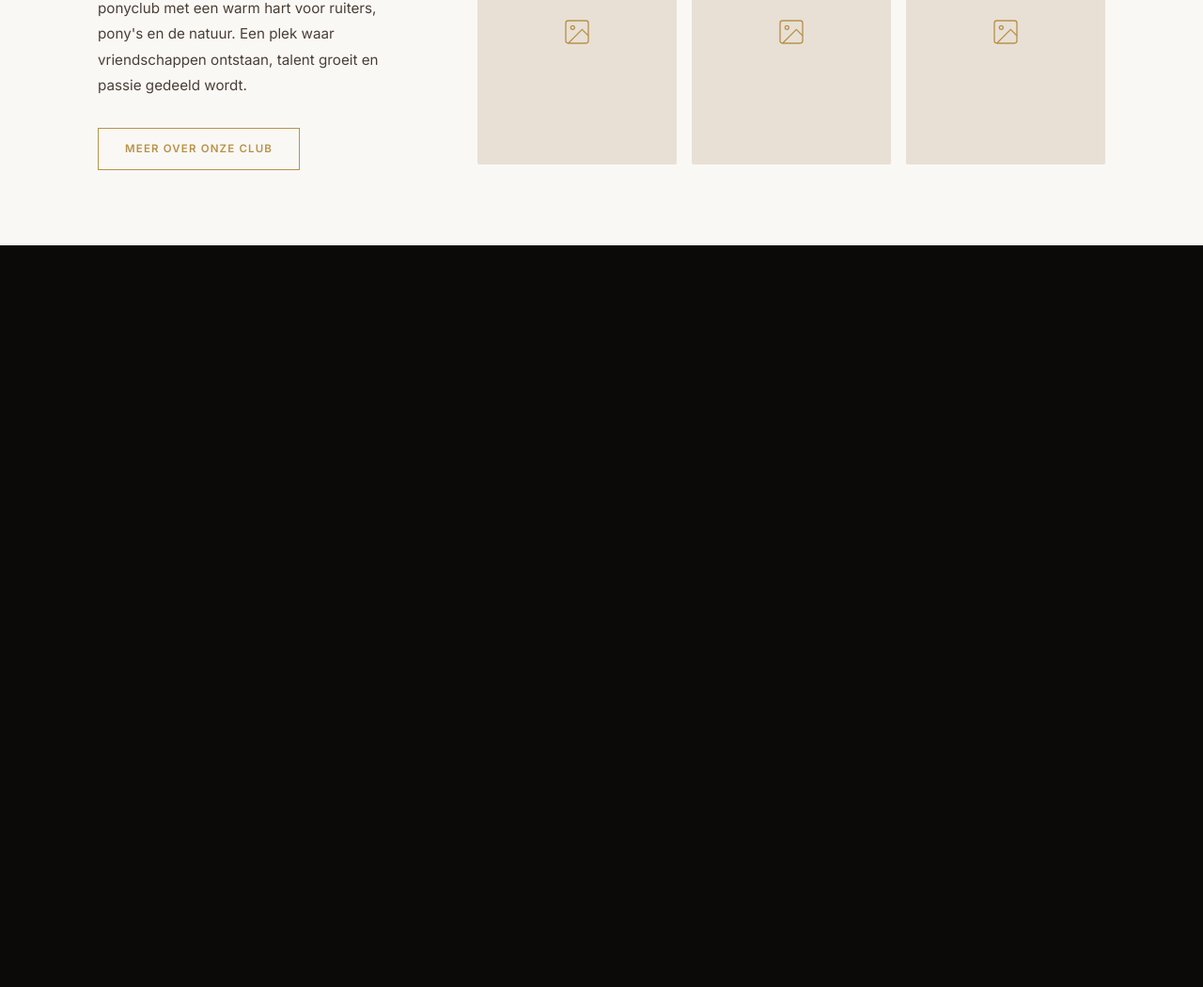
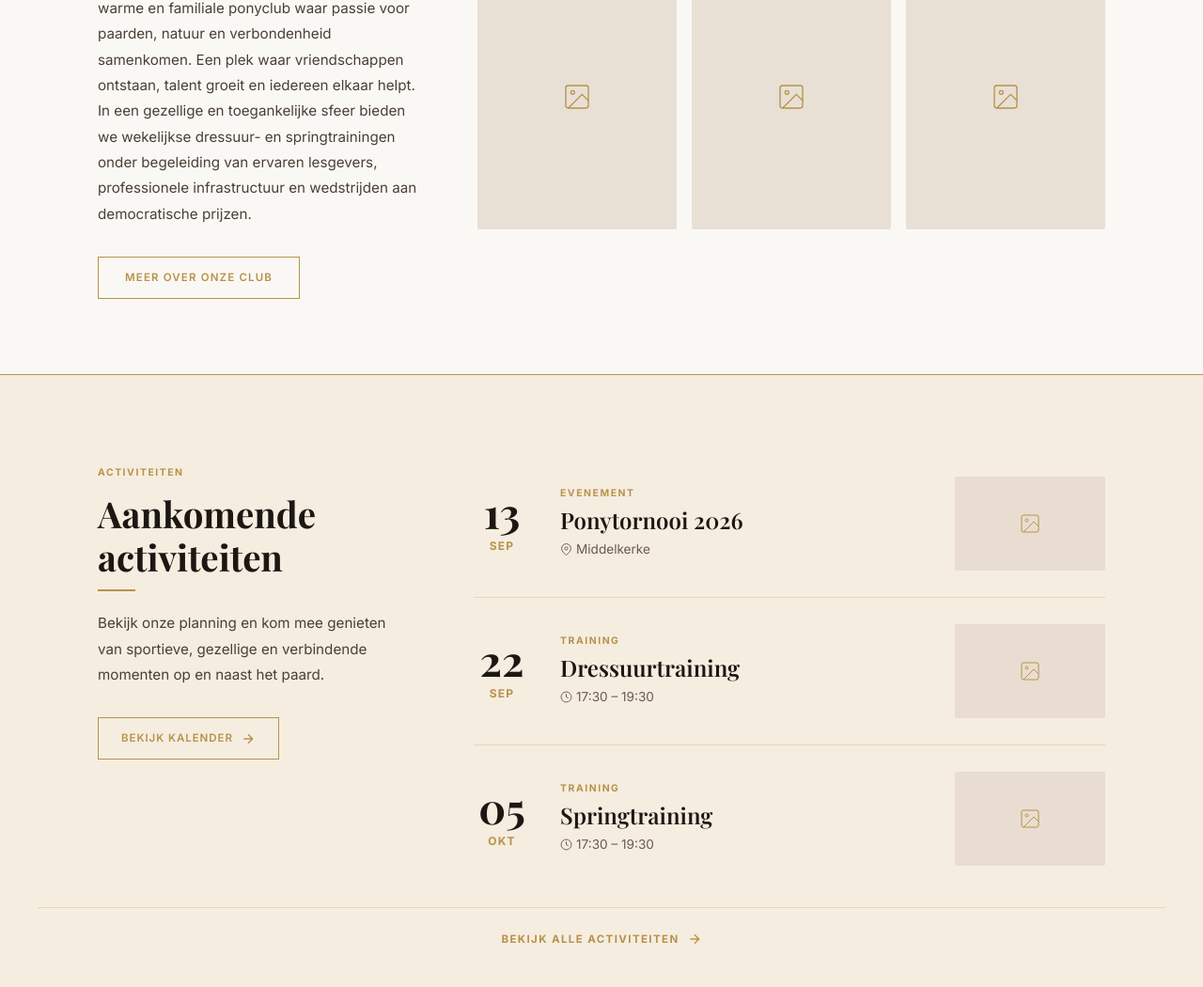
Before and after one commit to pni-digital/jong-spermalie-ruiters, an Astro site: page / in a window 1280 px wide. Shown: the part 1227-2277 px from the top of the page at 94% size. Before the commit the page ends 1488 px from the top, so only its background shows below. Built offline with nearby package versions, Linux system fonts and the light colour scheme; Astro itself is replaced by a stand-in of ours.

Commit message:
intermediate commit

```diff
--- /dev/null
+++ b/src/components/sections/ActivitiesSection.astro
@@ -0,0 +1,323 @@
+---
+interface Activity {
+    title: string;
+    type: string;
+    day: string;
+    month: string;
+    location?: string;
+    time?: string;
+    image?: string;
+}
+
+interface Props {
+    title: string;
+    eyebrow: string;
+    description: string;
+    cta: { label: string; href: string };
+    bottomCta: { label: string; href: string };
+    activities: Activity[];
+}
+
+const { title, eyebrow, description, cta, bottomCta, activities } = Astro.props;
+---
+
+<section class="activities-section">
+    <div class="activities-inner">
+
+        <!-- Links: tekst -->
+        <div class="activities-left">
+            <p class="activities-eyebrow">{eyebrow}</p>
+            <h2 class="activities-title">{title}</h2>
+            <div class="activities-divider"></div>
+            <p class="activities-description">{description}</p>
+            <a href={cta.href} class="activities-btn">
+                {cta.label}
+                <svg xmlns="http://www.w3.org/2000/svg" width="16" height="16" fill="none" viewBox="0 0 24 24" stroke="currentColor" stroke-width="2"><path d="M5 12h14M12 5l7 7-7 7"/></svg>
+            </a>
+        </div>
+
+        <!-- Rechts: activiteiten lijst -->
+        <div class="activities-right">
+            {activities.map((activity, i) => (
+                <div class="activity-row">
+                    {i > 0 && <div class="activity-separator"></div>}
+                    <div class="activity-item">
+                        <div class="activity-date">
+                            <span class="activity-day">{activity.day}</span>
+                            <span class="activity-month">{activity.month}</span>
+                        </div>
+                        <div class="activity-info">
+                            <p class="activity-type">{activity.type}</p>
+                            <h3 class="activity-name">{activity.title}</h3>
+                            {activity.location && (
+                                <p class="activity-meta">
+                                    <svg xmlns="http://www.w3.org/2000/svg" width="13" height="13" fill="none" viewBox="0 0 24 24" stroke="currentColor" stroke-width="1.8" style="display:inline;vertical-align:middle;margin-right:4px;">
+                                        <path d="M21 10c0 7-9 13-9 13s-9-6-9-13a9 9 0 0118 0z"/><circle cx="12" cy="10" r="3"/>
+                                    </svg>
+                                    {activity.location}
+                                </p>
+                            )}
+                            {activity.time && (
+                                <p class="activity-meta">
+                                    <svg xmlns="http://www.w3.org/2000/svg" width="13" height="13" fill="none" viewBox="0 0 24 24" stroke="currentColor" stroke-width="1.8" style="display:inline;vertical-align:middle;margin-right:4px;">
+                                        <circle cx="12" cy="12" r="10"/><path d="M12 6v6l4 2"/>
+                                    </svg>
+                                    {activity.time}
+                                </p>
+                            )}
+                        </div>
+                        <div class="activity-image">
+                            {activity.image ? (
+                                <img src={activity.image} alt={activity.title} />
+                            ) : (
+                                <div class="activity-image-placeholder">
+                                    <svg xmlns="http://www.w3.org/2000/svg" width="24" height="24" fill="none" viewBox="0 0 24 24" stroke="currentColor" stroke-width="1">
+                                        <rect x="3" y="3" width="18" height="18" rx="2"/><circle cx="8.5" cy="8.5" r="1.5"/><path d="M21 15l-5-5L5 21"/>
+                                    </svg>
+                                </div>
+                            )}
+                        </div>
+                    </div>
+                </div>
+            ))}
+        </div>
+
+    </div>
+
+    <!-- Bottom CTA -->
+    <div class="activities-footer">
+        <a href={bottomCta.href} class="activities-bottom-cta">
+            {bottomCta.label}
+            <svg xmlns="http://www.w3.org/2000/svg" width="16" height="16" fill="none" viewBox="0 0 24 24" stroke="currentColor" stroke-width="2"><path d="M5 12h14M12 5l7 7-7 7"/></svg>
+        </a>
+    </div>
+</section>
+
+<style>
+    .activities-section {
+        background: #f5ede0;
+        padding: 5rem 0 3rem;
+        width: 100%;
+    }
+
+    .activities-inner {
+        max-width: 1200px;
+        margin: 0 auto;
+        padding: 0 5%;
+        display: flex;
+        gap: 5rem;
+        align-items: flex-start;
+    }
+
+    /* LEFT */
+    .activities-left {
+        flex: 0 0 320px;
+        padding-top: 1rem;
+    }
+
+    .activities-eyebrow {
+        font-family: 'Inter', sans-serif;
+        font-size: 0.65rem;
+        font-weight: 700;
+        letter-spacing: 0.15em;
+        color: #b8924a;
+        text-transform: uppercase;
+        margin: 0 0 0.75rem 0;
+    }
+
+    .activities-title {
+        font-family: 'Playfair Display', serif;
+        font-size: clamp(2rem, 3vw, 2.8rem);
+        font-weight: 700;
+        color: #1c1712;
+        line-height: 1.2;
+        margin: 0 0 0.75rem 0;
+    }
+
+    .activities-divider {
+        width: 40px;
+        height: 2px;
+        background: #b8924a;
+        margin-bottom: 1.25rem;
+    }
+
+    .activities-description {
+        font-family: 'Inter', sans-serif;
+        font-size: 0.95rem;
+        color: #4a3f35;
+        line-height: 1.8;
+        margin-bottom: 2rem;
+    }
+
+    .activities-btn {
+        display: inline-flex;
+        align-items: center;
+        gap: 0.5rem;
+        padding: 0.75rem 1.5rem;
+        border: 1.5px solid #b8924a;
+        color: #b8924a;
+        font-family: 'Inter', sans-serif;
+        font-size: 0.72rem;
+        font-weight: 600;
+        letter-spacing: 0.08em;
+        text-decoration: none;
+        text-transform: uppercase;
+        transition: background 0.2s, color 0.2s;
+    }
+
+    .activities-btn:hover {
+        background: #b8924a;
+        color: #fff;
+    }
+
+    /* RIGHT */
+    .activities-right {
+        flex: 1;
+    }
+
+    .activity-separator {
+        width: 100%;
+        height: 1px;
+        background: rgba(184, 146, 74, 0.25);
+        margin: 0;
+    }
+
+    .activity-item {
+        display: flex;
+        align-items: center;
+        gap: 2rem;
+        padding: 1.75rem 0;
+    }
+
+    .activity-date {
+        flex: 0 0 60px;
+        display: flex;
+        flex-direction: column;
+        align-items: center;
+        text-align: center;
+    }
+
+    .activity-day {
+        font-family: 'Playfair Display', serif;
+        font-size: 2.8rem;
+        font-weight: 700;
+        color: #1c1712;
+        line-height: 1;
+    }
+
+    .activity-month {
+        font-family: 'Inter', sans-serif;
+        font-size: 0.75rem;
+        font-weight: 700;
+        letter-spacing: 0.1em;
+        color: #b8924a;
+        text-transform: uppercase;
+        margin-top: 0.2rem;
+    }
+
+    .activity-info {
+        flex: 1;
+    }
+
+    .activity-type {
+        font-family: 'Inter', sans-serif;
+        font-size: 0.65rem;
+        font-weight: 700;
+        letter-spacing: 0.15em;
+        color: #b8924a;
+        text-transform: uppercase;
+        margin: 0 0 0.3rem 0;
+    }
+
+    .activity-name {
+        font-family: 'Playfair Display', serif;
+        font-size: 1.5rem;
+        font-weight: 600;
+        color: #1c1712;
+        margin: 0 0 0.4rem 0;
+        line-height: 1.2;
+    }
+
+    .activity-meta {
+        font-family: 'Inter', sans-serif;
+        font-size: 0.85rem;
+        color: #6b5a4e;
+        margin: 0.15rem 0 0;
+        display: flex;
+        align-items: center;
+    }
+
+    .activity-image {
+        flex: 0 0 160px;
+        height: 100px;
+        overflow: hidden;
+        border-radius: 2px;
+    }
+
+    .activity-image img {
+        width: 100%;
+        height: 100%;
+        object-fit: cover;
+    }
+
+    .activity-image-placeholder {
+        width: 100%;
+        height: 100%;
+        background: #e8ddd0;
+        display: flex;
+        align-items: center;
+        justify-content: center;
+        color: #b8924a;
+    }
+
+    /* FOOTER */
+    .activities-footer {
+        max-width: 1200px;
+        margin: 1rem auto 0;
+        padding: 1.5rem 5% 0;
+        border-top: 1px solid rgba(184, 146, 74, 0.25);
+        display: flex;
+        justify-content: center;
+    }
+
+    .activities-bottom-cta {
+        display: inline-flex;
+        align-items: center;
+        gap: 0.5rem;
+        font-family: 'Inter', sans-serif;
+        font-size: 0.72rem;
+        font-weight: 700;
+        letter-spacing: 0.12em;
+        color: #b8924a;
+        text-decoration: none;
+        text-transform: uppercase;
+        transition: gap 0.2s;
+    }
+
+    .activities-bottom-cta:hover {
+        gap: 0.75rem;
+    }
+
+    @media (max-width: 900px) {
+        .activities-inner {
+            flex-direction: column;
+            gap: 2rem;
+        }
+
+        .activities-left {
+            flex: unset;
+            width: 100%;
+        }
+
+        .activity-image {
+            flex: 0 0 120px;
+            height: 80px;
+        }
+    }
+
+    @media (max-width: 600px) {
+        .activity-image {
+            display: none;
+        }
+    }
+</style>
--- /dev/null
+++ b/src/components/sections/SponsorsSection.astro
@@ -0,0 +1,66 @@
+---
+import countdownBg from '../../assets/images/countdown-bg.png';
+interface Logo { name: string; src: string; }
+interface Props {
+    eyebrow: string; title: string; description: string;
+    cta: { label: string; href: string }; logos: Logo[];
+}
+const { eyebrow, title, description, cta, logos } = Astro.props;
+
+// Splits in rijen van 4
+const rows: typeof logos[] = [];
+for (let i = 0; i < logos.length; i += 4) {
+    rows.push(logos.slice(i, i + 4));
+}
+---
+<section class="sponsors-section">
+    <img src={countdownBg.src} alt="" class="sponsors-bg" aria-hidden="true" />
+    <div class="sponsors-overlay"></div>
+    <div class="sponsors-inner">
+        <p class="sponsors-eyebrow">{eyebrow}</p>
+        <h2 class="sponsors-title">{title}</h2>
+        <div class="sponsors-divider"></div>
+        <p class="sponsors-description">{description}</p>
+        <div class="sponsors-rows">
+            {rows.map((row, rowIndex) => (
+                <>
+                    {rowIndex > 0 && <div class="sponsors-row-divider"></div>}
+                    <div class="sponsors-row">
+                        {row.map((logo) => (
+                            <div class="sponsor-item">
+                                {logo.src ? (
+                                    <img src={logo.src} alt={logo.name} class="sponsor-logo" />
+                                ) : (
+                                    <div class="sponsor-placeholder"><span>{logo.name}</span></div>
+                                )}
+                            </div>
+                        ))}
+                    </div>
+                </>
+            ))}
+        </div>
+        <a href={cta.href} class="sponsors-cta">
+            {cta.label}
+            <svg xmlns="http://www.w3.org/2000/svg" width="16" height="16" fill="none" viewBox="0 0 24 24" stroke="currentColor" stroke-width="2"><path d="M5 12h14M12 5l7 7-7 7"/></svg>
+        </a>
+    </div>
+</section>
+<style>
+    .sponsors-section { position: relative; padding: 5rem 0 4rem; width: 100%; overflow: hidden; }
+    .sponsors-bg { position: absolute; inset: 0; width: 100%; height: 100%; object-fit: cover; object-position: center; z-index: 0; }
+    .sponsors-overlay { position: absolute; inset: 0; z-index: 1; background: linear-gradient(to bottom, rgba(18,11,4,0.92) 0%, rgba(25,16,6,0.88) 100%); }
+    .sponsors-inner { position: relative; z-index: 2; max-width: 1100px; margin: 0 auto; padding: 0 5%; text-align: center; }
+    .sponsors-eyebrow { font-family: 'Inter', sans-serif; font-size: 0.65rem; font-weight: 700; letter-spacing: 0.18em; color: #b8924a; text-transform: uppercase; margin: 0 0 0.75rem; }
+    .sponsors-title { font-family: 'Playfair Display', serif; font-size: clamp(2rem, 3.5vw, 3rem); font-weight: 700; color: #f5f0e8; margin: 0 0 0.75rem; line-height: 1.2; }
+    .sponsors-divider { width: 40px; height: 2px; background: #b8924a; margin: 0 auto 1.5rem; }
+    .sponsors-description { font-family: 'Inter', sans-serif; font-size: 0.95rem; color: #c4aa88; line-height: 1.8; max-width: 600px; margin: 0 auto 3rem; }
+    .sponsors-row { display: flex; justify-content: center; align-items: center; flex-wrap: wrap; }
+    .sponsor-item { flex: 1; min-width: 180px; max-width: 280px; display: flex; align-items: center; justify-content: center; padding: 2rem 1.5rem; }
+    .sponsor-logo { max-height: 60px; max-width: 160px; width: auto; filter: brightness(0) invert(1); opacity: 0.85; transition: opacity 0.2s; }
+    .sponsor-logo:hover { opacity: 1; }
+    .sponsor-placeholder { height: 60px; display: flex; align-items: center; justify-content: center; border: 1px solid rgba(184,146,74,0.3); padding: 0 1.5rem; border-radius: 2px; min-width: 140px; }
+    .sponsor-placeholder span { font-family: 'Inter', sans-serif; font-size: 0.8rem; font-weight: 600; color: rgba(184,146,74,0.6); letter-spacing: 0.05em; }
+    .sponsors-row-divider { width: 100%; height: 1px; background: rgba(184,146,74,0.2); margin: 0.5rem 0; }
+    .sponsors-cta { display: inline-flex; align-items: center; gap: 0.5rem; margin-top: 3rem; font-family: 'Inter', sans-serif; font-size: 0.72rem; font-weight: 700; letter-spacing: 0.12em; color: #b8924a; text-decoration: none; text-transform: uppercase; transition: gap 0.2s; }
+    .sponsors-cta:hover { gap: 0.75rem; }
+</style>
--- a/src/content.config.ts
+++ b/src/content.config.ts
@@ -36,6 +36,23 @@ const pages = defineCollection({
                 alt: z.string(),
             })),
         }),
+        activities: z.object({
+            eyebrow: z.string(),
+            title: z.string(),
+            description: z.string(),
+            cta: z.object({ label: z.string(), href: z.string() }),
+            bottomCta: z.object({ label: z.string(), href: z.string() }),
+        }),
+        sponsors: z.object({
+            eyebrow: z.string(),
+            title: z.string(),
+            description: z.string(),
+            cta: z.object({ label: z.string(), href: z.string() }),
+            logos: z.array(z.object({
+                name: z.string(),
+                src: z.string(),
+            })),
+        }),
     }),
 });
 
@@ -49,4 +66,19 @@ const navigation = defineCollection({
     }),
 });
 
-export const collections = { editions, pages, navigation };
+const activities = defineCollection({
+    loader: glob({ pattern: '**/*.{md,mdx}', base: './src/content/activities' }),
+    schema: z.object({
+        title: z.string(),
+        type: z.string(),
+        date: z.string(),
+        day: z.string(),
+        month: z.string(),
+        location: z.string().optional(),
+        time: z.string().optional(),
+        image: z.string().optional(),
+        order: z.number(),
+    }),
+});
+
+export const collections = { editions, pages, navigation, activities };
--- /dev/null
+++ b/src/content/activities/dressuurtraining-sep.md
@@ -0,0 +1,11 @@
+---
+title: "Dressuurtraining"
+type: "Training"
+date: "2026-09-22"
+day: "22"
+month: "SEP"
+location: ""
+time: "17:30 – 19:30"
+image: ""
+order: 2
+---
--- /dev/null
+++ b/src/content/activities/ponytornooi-2026.md
@@ -0,0 +1,11 @@
+---
+title: "Ponytornooi 2026"
+type: "Evenement"
+date: "2026-09-13"
+day: "13"
+month: "SEP"
+location: "Middelkerke"
+time: ""
+image: ""
+order: 1
+---
--- /dev/null
+++ b/src/content/activities/springtraining-okt.md
@@ -0,0 +1,11 @@
+---
+title: "Springtraining"
+type: "Training"
+date: "2026-10-05"
+day: "05"
+month: "OKT"
+location: ""
+time: "17:30 – 19:30"
+image: ""
+order: 3
+---
--- a/src/content/pages/home.md
+++ b/src/content/pages/home.md
@@ -11,7 +11,9 @@ hero:
       variant: "gold"
 club:
   title: "Onze club"
-  description: "Jong Spermalieruiters Middelkerke is een ponyclub met een warm hart voor ruiters, pony's en de natuur. Een plek waar vriendschappen ontstaan, talent groeit en passie gedeeld wordt."
+  description: "Jong Spermalieruiters Middelkerke is een warme en familiale ponyclub waar passie voor paarden, natuur en verbondenheid samenkomen. Een plek waar vriendschappen ontstaan, talent groeit en iedereen elkaar helpt.
+
+In een gezellige en toegankelijke sfeer bieden we wekelijkse dressuur- en springtrainingen onder begeleiding van ervaren lesgevers, professionele infrastructuur en wedstrijden aan democratische prijzen."
   cta:
     label: "Meer over onze club"
     href: "/over-ons"
@@ -22,4 +24,38 @@ club:
       alt: "Jonge ruiter op pony"
     - src: ""
       alt: "Sfeervolle rijhal bij zonsondergang"
+activities:
+  eyebrow: "Activiteiten"
+  title: "Aankomende activiteiten"
+  description: "Bekijk onze planning en kom mee genieten van sportieve, gezellige en verbindende momenten op en naast het paard."
+  cta:
+    label: "Bekijk kalender"
+    href: "/kalender"
+  bottomCta:
+    label: "Bekijk alle activiteiten"
+    href: "/kalender"
+sponsors:
+  eyebrow: "Met dank aan onze"
+  title: "Partners & sponsors"
+  description: "Dankzij hun steun kunnen we onze ruiters, pony's en activiteiten blijven laten groeien. Ontdek hier onze gewaardeerde partners."
+  cta:
+    label: "Interesse om partner te worden?"
+    href: "/contact"
+  logos:
+    - name: "Hippomundo"
+      src: ""
+    - name: "Cavalor"
+      src: ""
+    - name: "Pikeur"
+      src: ""
+    - name: "Horse Food"
+      src: ""
+    - name: "BVD Insurance"
+      src: ""
+    - name: "Greenfield"
+      src: ""
+    - name: "Starfences"
+      src: ""
+    - name: "Stal Jacobs"
+      src: ""
 ---
--- a/src/pages/index.astro
+++ b/src/pages/index.astro
@@ -1,14 +1,22 @@
 ---
-import { getEntry } from 'astro:content';
+import { getCollection, getEntry } from 'astro:content';
 import BaseLayout from '../layouts/BaseLayout.astro';
 import Hero from '../components/hero/Hero.astro';
 import CountdownSection from '../components/countdown/CountdownSection.astro';
 import ClubSection from '../components/sections/ClubSection.astro';
+import ActivitiesSection from '../components/sections/ActivitiesSection.astro';
+
+import SponsorsSection from '../components/sections/SponsorsSection.astro';
 
 const home = await getEntry('pages', 'home');
-const { hero, club } = home!.data;
+const { hero, club, activities, sponsors } = home!.data;
 
 const edition = await getEntry('editions', 'ponytornooi-middelkerke/editions/2026');
+
+const allActivities = await getCollection('activities');
+const sortedActivities = allActivities
+    .sort((a, b) => a.data.order - b.data.order)
+    .map(a => a.data);
 ---
 
 <BaseLayout title="Jong Spermalieruiters Middelkerke">
@@ -28,6 +36,22 @@ const edition = await getEntry('editions', 'ponytornooi-middelkerke/editions/202
         cta={club.cta}
         images={club.images}
     />
+    <div class="section-divider"></div>
+    <ActivitiesSection
+        eyebrow={activities.eyebrow}
+        title={activities.title}
+        description={activities.description}
+        cta={activities.cta}
+        bottomCta={activities.bottomCta}
+        activities={sortedActivities}
+    />
+    <SponsorsSection
+        eyebrow={sponsors.eyebrow}
+        title={sponsors.title}
+        description={sponsors.description}
+        cta={sponsors.cta}
+        logos={sponsors.logos}
+    />
 </BaseLayout>
 
 <style>
```
